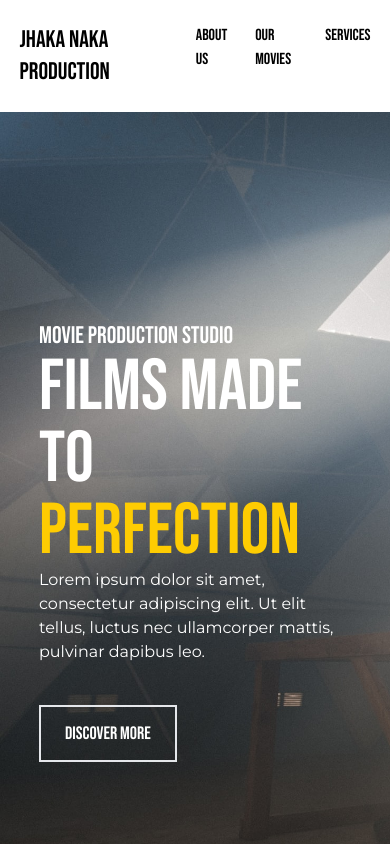
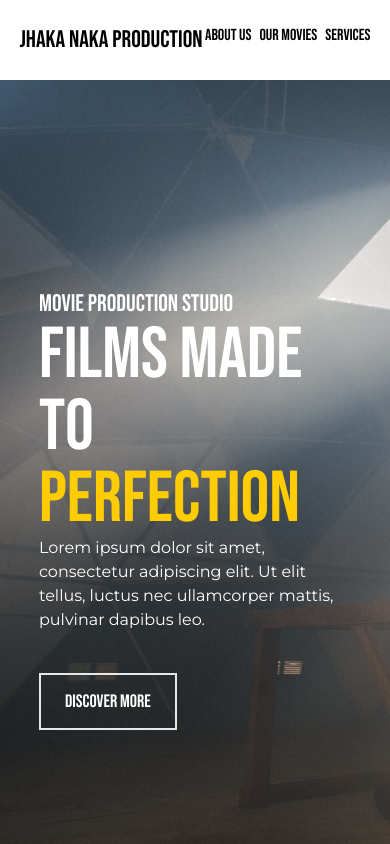
Before and after one commit to mahamudulhasan-me/production-house, a plain HTML site: page index.html in a window 390 px wide. Shown: the top 844 px of the page. Drawn offline with nearby package versions, Linux system fonts and the light colour scheme.

Commit message:
last update

```diff
--- a/index.html
+++ b/index.html
@@ -37,7 +37,7 @@
     >
       <h2 class="text-2xl text-bold">Jhaka naka Production</h2>
       <div>
-        <ul class="flex md:gap-8 gap-4">
+        <ul class="flex md:gap-8 gap-2">
           <li>About Us</li>
           <li>Our Movies</li>
           <li>Services</li>
```
